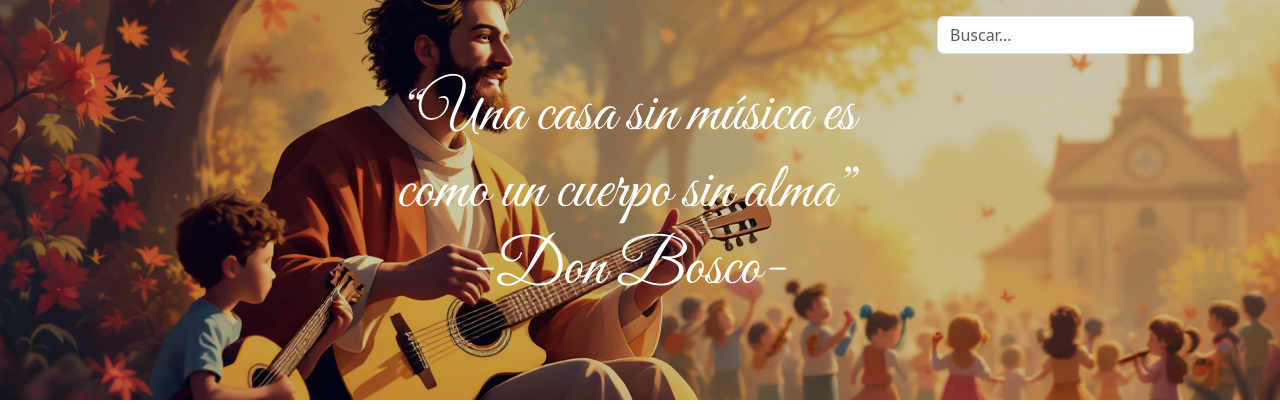
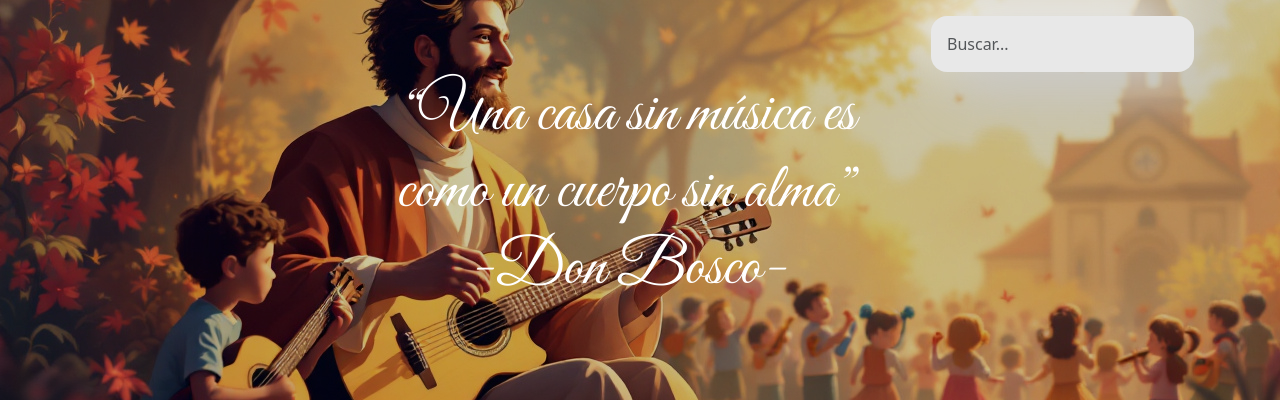
Before and after one commit to marcobatistacalado/TFG-DAW-CANCIONERO-DIGITAL-SALESIANO, a Django app: page / in a window 1280 px wide. Shown: the part 194-598 px from the top of the page. Run offline with Django 5.2, Linux system fonts and the light colour scheme; data comes from the database, SQL or seed files in the repository; some libraries are stand-ins or nearby versions; some web fonts are replaced.

Commit message:
Diseño del search

```diff
--- a/cancionero_digital_salesiano/static/css/style.css
+++ b/cancionero_digital_salesiano/static/css/style.css
@@ -56,6 +56,25 @@ pre{
     font-size: 1em !important;
 }
 
+/*Estilos del seatrch*/
+/* From Uiverse.io by ercnersoy */
+.i-search{
+ border: none;
+ padding: 1rem;
+ border-radius: 1rem;
+ background: #e8e8e8;
+ box-shadow: 20px 20px 60px #c5c5c5,
+		-20px -20px 60px #ffffff;
+ transition: 0.3s;
+}
+
+.i-searh:focus {
+ outline-color: #e8e8e8;
+ background: #e8e8e8;
+ box-shadow: inset 20px 20px 60px #c5c5c5,
+		inset -20px -20px 60px #ffffff;
+ transition: 0.3s;
+}
 
 /* Estilo para el contenedor del banner con la imagen de fondo */
 .banner-container {
--- a/cancionero_digital_salesiano/templates/includes/banner.html
+++ b/cancionero_digital_salesiano/templates/includes/banner.html
@@ -18,7 +18,7 @@
         <!-- Buscador arriba a la derecha -->
         <div class="position-absolute top-0 end-0 p-3">
             <form id="search-form" class="d-flex">
-                <input id="search-input" class="form-control" type="search" placeholder="Buscar..." name="q">
+                <input id="search-input" type="text" name="text" class="i-search form-control" type="search" placeholder="Buscar..." name="q">
             </form>
         </div>
     </div>
```
